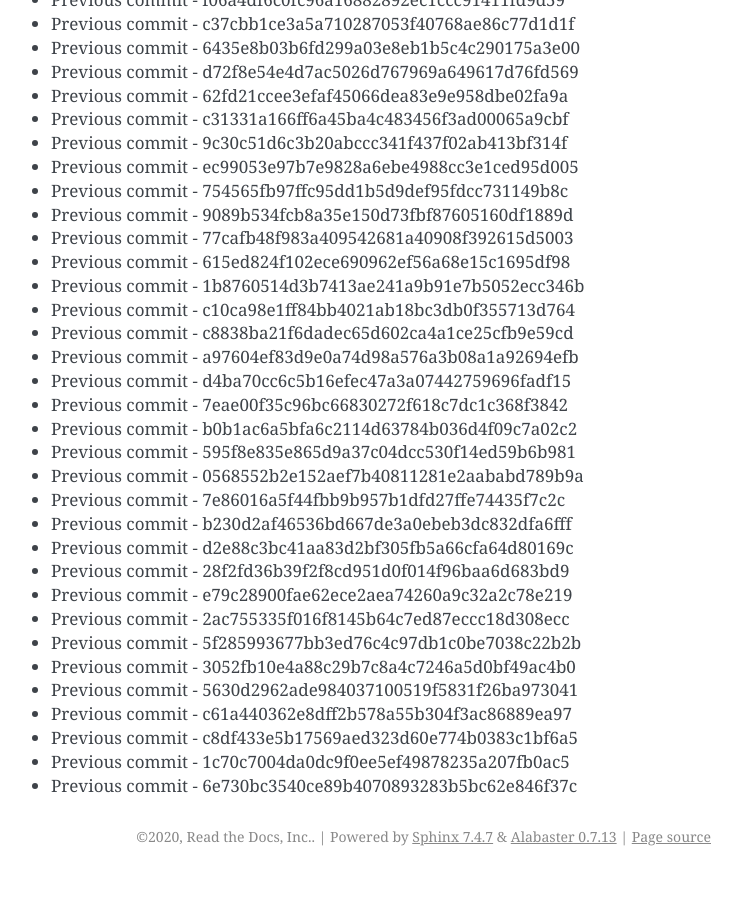
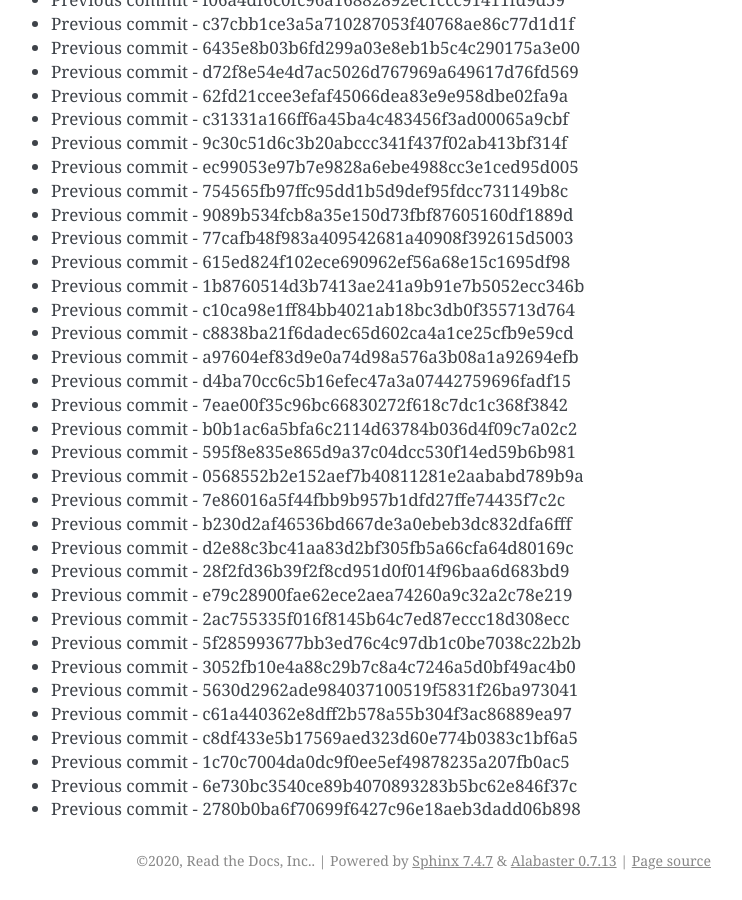
Before and after one commit to readthedocs/rtd-git-stresstest, a Sphinx documentation site: the page built from docs/updates.rst, in a window 1280 px wide and 900 px high, scrolled down 96628 px. Shown: the whole window, without its empty margins (399-1141 px from the left). Built offline with Sphinx 7.4.7, drawn with Linux system fonts in a browser that asks for light colours; before the commit the page ends 97504 px from its top, so only the background shows below that.

Commit message:
Generating commit from previous: 2780b0ba6f70699f6427c96e18aeb3dadd06b898

```diff
--- a/docs/updates.rst
+++ b/docs/updates.rst
@@ -4092,3 +4092,4 @@ It can be tested for any performance characteristics.
 * Previous commit - c8df433e5b17569aed323d60e774b0383c1bf6a5
 * Previous commit - 1c70c7004da0dc9f0ee5ef49878235a207fb0ac5
 * Previous commit - 6e730bc3540ce89b4070893283b5bc62e846f37c
+* Previous commit - 2780b0ba6f70699f6427c96e18aeb3dadd06b898
```
